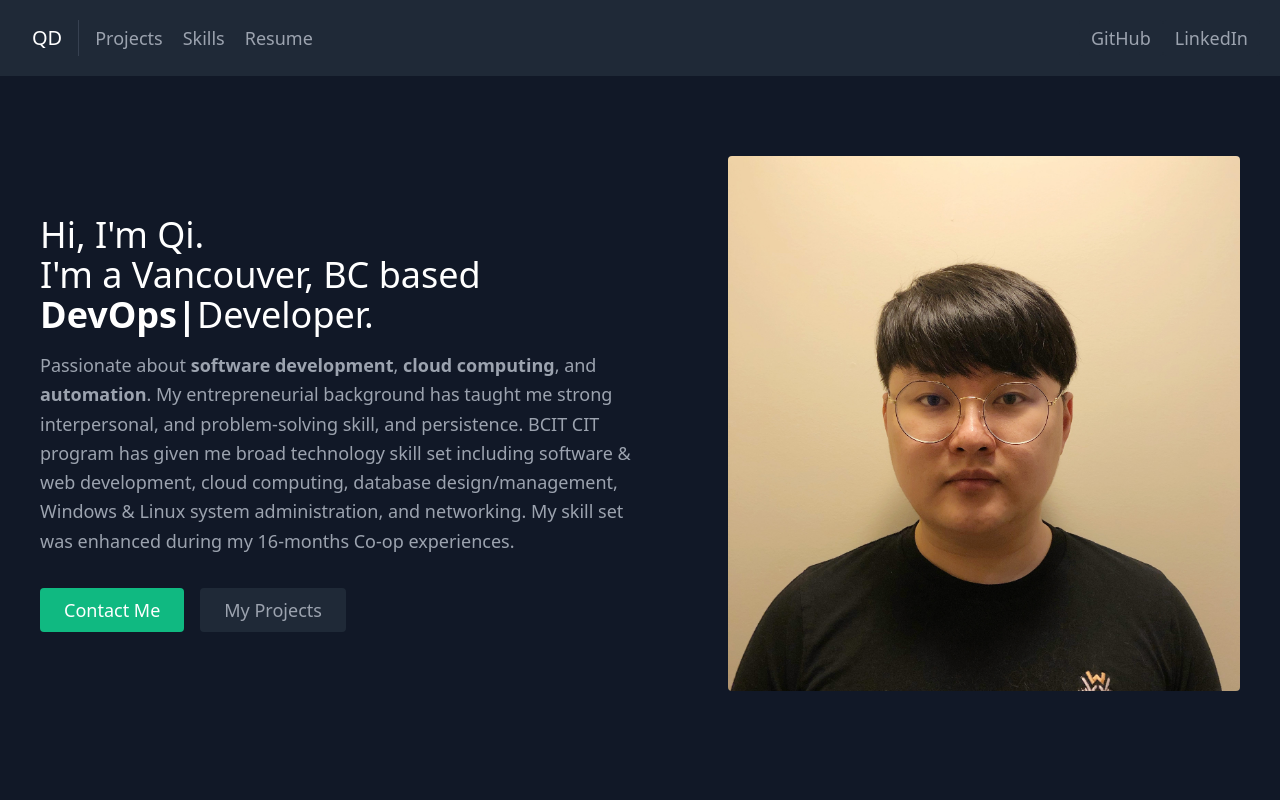
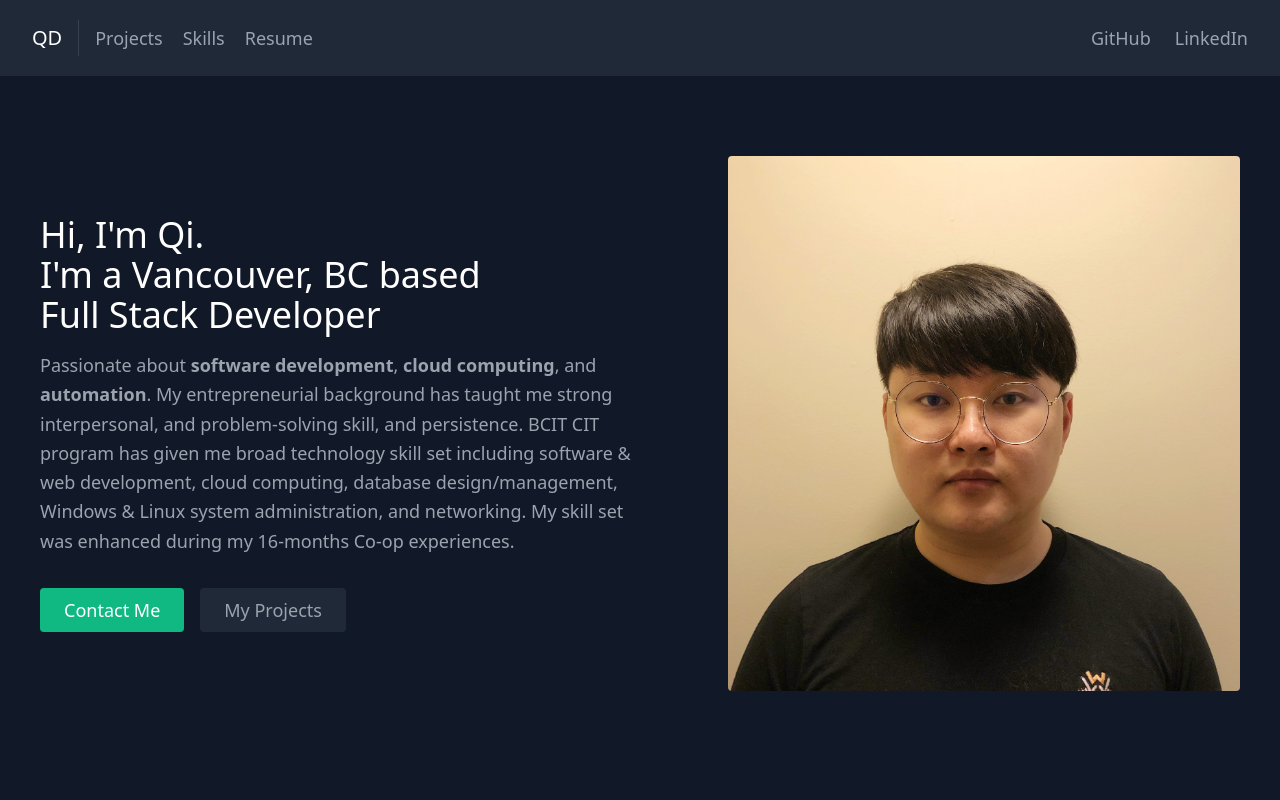
Before and after one commit to QI-D/portfolio-react, a React (Create React App) app: page / in a window 1280 px wide. Shown: the top 800 px of the page. Built offline with nearby package versions, Linux system fonts and the light colour scheme.

Commit message:
Replace react-typical with react-type-animation
react-typical has conflict with other dependency versions

Signed-off-by: QI-D <jonsondang@outlook.com>

```diff
--- a/package.json
+++ b/package.json
@@ -8,7 +8,7 @@
     "react": "^17.0.2",
     "react-dom": "^17.0.2",
     "react-scripts": "^1.1.5",
-    "react-typical": "^0.1.3"
+    "react-type-animation": "^2.1.2"
   },
   "scripts": {
     "start": "craco start",
--- a/src/components/About.js
+++ b/src/components/About.js
@@ -1,5 +1,5 @@
 import React from "react";
-import Typical from 'react-typical';
+import { TypeAnimation } from 'react-type-animation';
 import QD from '../img/qd.jpg';
 
 export default function About() {
@@ -11,19 +11,20 @@ export default function About() {
             Hi, I'm Qi.
             <br className="hidden lg:inline-block" />
             <p>I'm a Vancouver, BC based{' '}
-            <Typical
-              loop={Infinity}
-              wrapper="b"
-              steps={[
-                'Software',
+            <TypeAnimation
+              sequence={[
+                'Software Developer',
                 1500,
-                'Full Stack',
+                'Full Stack Developer',
                 1500,
-                'DevOps',
-                1500
-              ] }
+                'DevOps Developer',
+                1500,
+              ]}
+              wrapper="div"
+              cursor={true}
+              repeat={Infinity}
             />
-          Developer.</p>
+          </p>
           </h1>
           <p className="mb-8 leading-relaxed text-lg">
             Passionate about <strong>software development</strong>, <strong>cloud computing</strong>, and <strong>automation</strong>. My entrepreneurial background has taught me strong interpersonal, and problem-solving skill, and persistence. BCIT CIT program has given me broad technology skill set including software & web development, cloud computing, database design/management, Windows & Linux system administration, and networking. My skill set was enhanced during my 16-months Co-op experiences.
```
